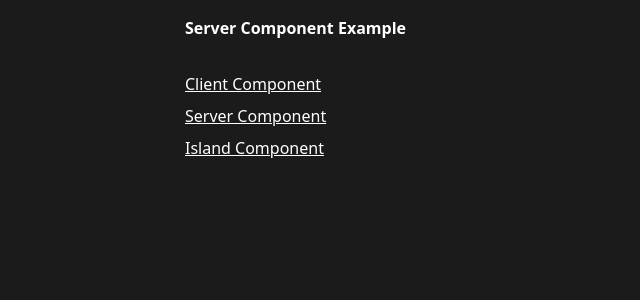
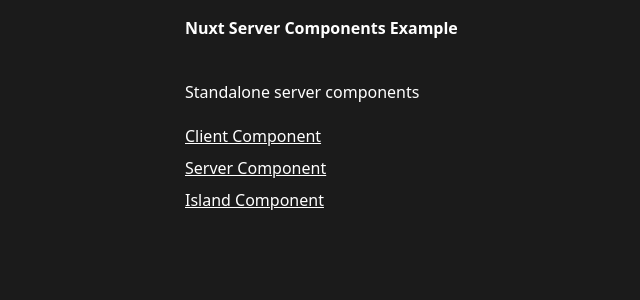
Before and after one commit to wattanx/nuxt-sc-example, a Nuxt app: page / in a window 1280 px wide. Shown: the top 300 px of the page, without its empty margins (54-694 px from the left). Built offline with nearby package versions, Linux system fonts and the light colour scheme.

Commit message:
feat: add standalone server components

```diff
--- /dev/null
+++ b/components/Boundary.vue
@@ -0,0 +1,9 @@
+<script setup lang="ts">
+const bgColor = typeof window !== 'undefined' ? 'bg-red-400' : 'bg-blue-400';
+</script>
+
+<template>
+  <div class="p-4 rounded-md" :class="bgColor">
+    <slot />
+  </div>
+</template>
--- a/components/CodeExample.server.vue
+++ b/components/CodeExample.server.vue
@@ -9,8 +9,8 @@
 </script>
 
 <template>
-  <div class="p-4 bg-blue-400 rounded-md">
-    <p>Server Component (CodeExample.server.vue)</p>
+  <div class="p-6 bg-blue-900 rounded-md relative border-dashed border-gray-400 border">
+    <p class="absolute -top-4 bg-gray-600 px-4 py-2 rounded-full text-sm">Server Component</p>
     <div v-html="html" />
   </div>
 </template>
--- /dev/null
+++ b/components/NavigationCard.vue
@@ -0,0 +1,18 @@
+<script setup lang="ts">
+type Props = {
+  title: string;
+  description: string;
+  href: string;
+};
+
+defineProps<Props>();
+</script>
+
+<template>
+  <NuxtLink :to="href" class="hover:bg-gray-800 space-y-4 border-none rounded-lg px-3 py-2 -mx-3">
+    <div class="space-y-1">
+      <p class="">{{ title }}</p>
+      <p class="text-gray-400">{{ description }}</p>
+    </div>
+  </NuxtLink>
+</template>
--- a/components/SiteHeader.vue
+++ b/components/SiteHeader.vue
@@ -3,7 +3,7 @@
     <div class="my-0 mx-auto max-w-[850px] py-0 px-6">
       <div class="flex flex-row items-center font-bold justify-between">
         <div>
-          <NuxtLink class="items-center no-underline color" href="/">Server Component Example</NuxtLink>
+          <NuxtLink class="items-center no-underline color" href="/">Nuxt Server Components Example</NuxtLink>
         </div>
       </div>
     </div>
--- a/pages/index.vue
+++ b/pages/index.vue
@@ -1,5 +1,10 @@
+<script setup lang="ts">
+import NavigationCard from '~/components/NavigationCard.vue';
+</script>
+
 <template>
   <div class="flex flex-col gap-2">
+    <NavigationCard href="/standalone-server-components" title="Standalone server components" description="" />
     <NuxtLink class="underline" to="/client-component">Client Component</NuxtLink>
     <NuxtLink class="underline" to="/server-component">Server Component</NuxtLink>
     <NuxtLink class="underline" to="/island-component">Island Component</NuxtLink>
--- /dev/null
+++ b/pages/standalone-server-components.vue
@@ -0,0 +1,25 @@
+<script setup lang="ts"></script>
+
+<template>
+  <div class="space-y-2">
+    <h2 class="text-xl">Standalone server components</h2>
+
+    <p class="text-gray-400">
+      Standalone server components will always be rendered on the server, also known as Islands components.
+    </p>
+    <p class="text-gray-400">
+      When their props update, this will result in a network request that will update the rendered HTML in-place.
+    </p>
+  </div>
+
+  <div class="flex gap-4 mt-4 flex-col md:flex-row">
+    <div class="space-y-8 md:w-96 md:min-w-96">
+      <h3 class="text-xl">Preview</h3>
+      <CodeExample />
+    </div>
+
+    <div class="space-y-2 flex-1">
+      <h3 class="text-xl">Code</h3>
+    </div>
+  </div>
+</template>
```
